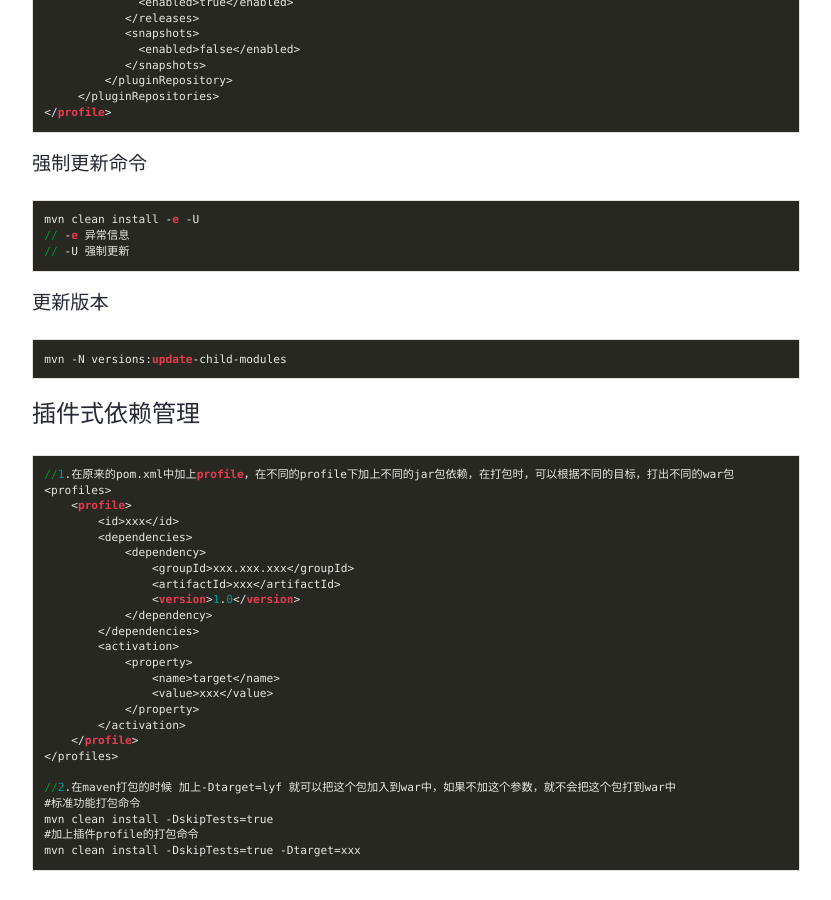
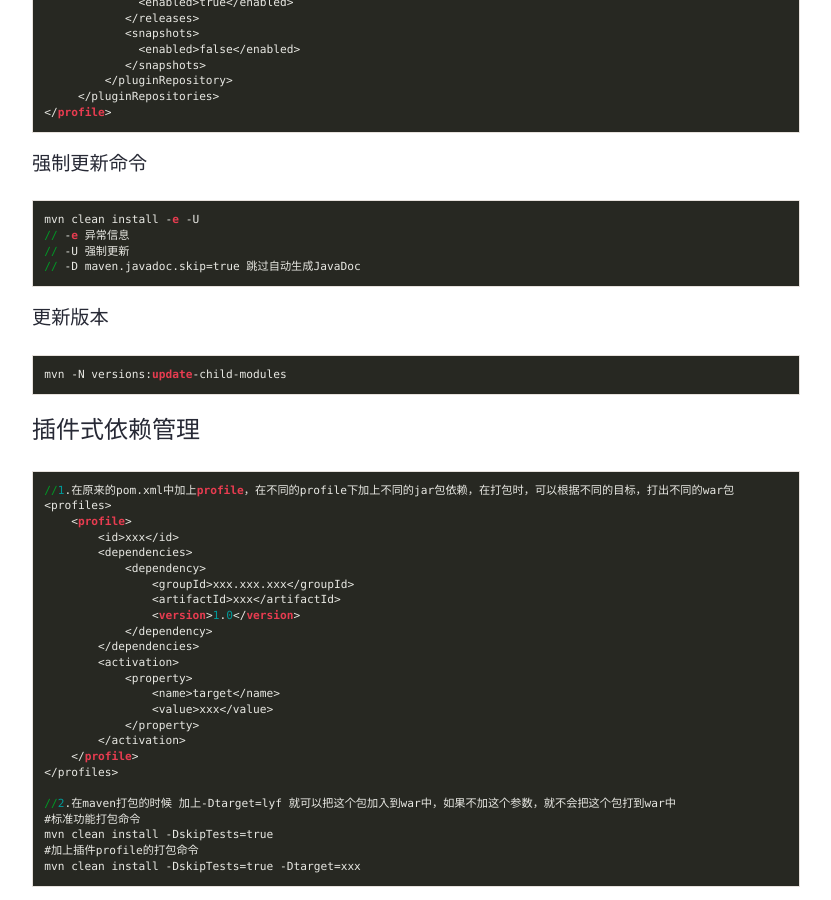
Before and after one commit to junhc/junhc.github.io, a Jekyll site: the page built from _posts/2015-10-21-maven.md, in a window 1280 px wide and 900 px high, scrolled down 1309 px. Shown: the whole window, without its empty margins (224-1055 px from the left). Built offline with Jekyll 4.4.1, drawn with Linux system fonts in a browser that asks for light colours; Markdown is read by kramdown in place of the engine named in the settings; comment, search, counter and statistics services are not loaded.

Commit message:
Update 2015-10-21-maven.md

````diff
--- a/_posts/2015-10-21-maven.md
+++ b/_posts/2015-10-21-maven.md
@@ -83,6 +83,7 @@ mvn deploy:deploy-file -DgroupId="组" -DartifactId="构件" -Dversion="版本
 mvn clean install -e -U
 // -e 异常信息
 // -U 强制更新
+// -D maven.javadoc.skip=true 跳过自动生成JavaDoc
 ```
 
 #### 更新版本
````
